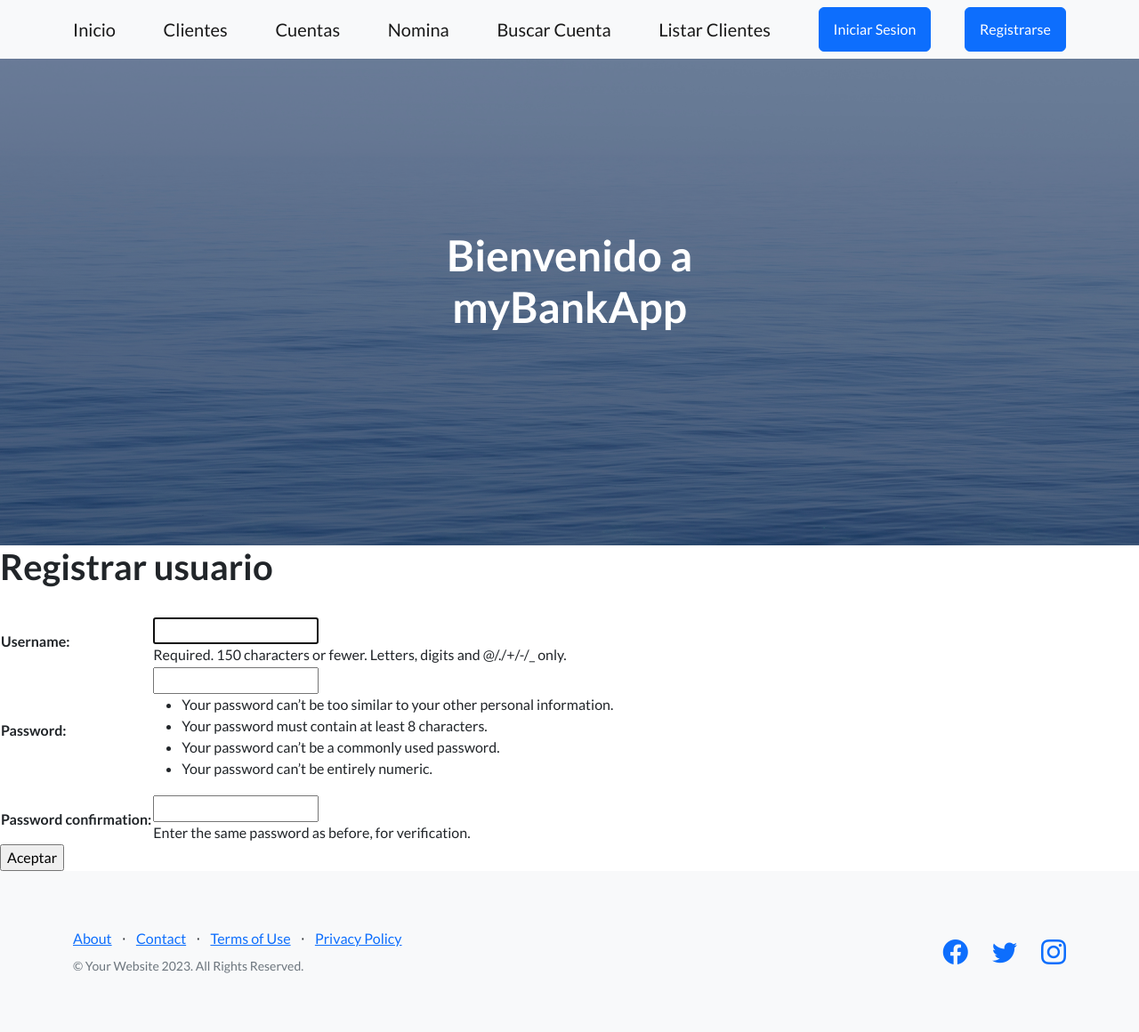
After one commit to nicolascalabro/myBank, a Django app: page /myBankApp/registrar/ in a window 1280 px wide. The commit adds this page. Shown: the whole page at 89% size. Run offline with Django 5.2, Linux system fonts and the light colour scheme; some libraries are stand-ins or nearby versions.

Commit message:
manejo de usuarios

```diff
--- a/src/myBank/myBank/settings.py
+++ b/src/myBank/myBank/settings.py
@@ -126,3 +126,5 @@ STATICFILES_DIRS = [
 # https://docs.djangoproject.com/en/5.0/ref/settings/#default-auto-field
 
 DEFAULT_AUTO_FIELD = 'django.db.models.BigAutoField'
+
+LOGIN_URL = "/myBankApp/login"
--- a/src/myBank/myBankApp/templates/base_template.html
+++ b/src/myBank/myBankApp/templates/base_template.html
@@ -26,7 +26,17 @@
                 <a class="navbar-brand" href= "{% url 'nomina' %}">Nomina</a>
                 <a class="navbar-brand" href= "{% url 'buscar_cuenta' %}">Buscar Cuenta</a>
                 <a class="navbar-brand" href= "{% url 'listar_clientes' %}">Listar Clientes</a>
-            <!--<a class="btn btn-primary" href="#signup">Iniciar Sesion</a>-->
+
+                {% if request.user.is_authenticated %}
+                <form action="{% url 'logout' %}" method="post">{% csrf_token %}
+                    <button class="btn btn-primary" href="{% url 'logout' %}">Cerrar Sesion</button>
+                </form>
+                <p>Usuario: {{request.user}}</p>
+                {% else %}
+                <a class="btn btn-primary" href="{% url 'login' %}">Iniciar Sesion</a>
+                <a class="btn btn-primary" href="{% url 'registrar' %}">Registrarse</a>
+                {% endif %}
+
             </div>
         </nav>
         <!-- Masthead-->
--- a/src/myBank/myBankApp/templates/index.html
+++ b/src/myBank/myBankApp/templates/index.html
@@ -2,4 +2,5 @@
 {% load static %}
 {% block contenidoCambiante %}
 <h1>Inicio</h1>
+{{mensaje}}
 {% endblock %}
--- a/src/myBank/myBankApp/templates/listar_clientes.html
+++ b/src/myBank/myBankApp/templates/listar_clientes.html
@@ -4,7 +4,7 @@
 
 <h1>Lista de clientes</h1>
 <br>
-{% for c in key_clientes %}
+{% for c in clientes %}
     <li>{{c}}</li>
         <button>
             <a href="{% url 'eliminar_cliente' c.apellido %}">Eliminar</a>
--- /dev/null
+++ b/src/myBank/myBankApp/templates/registrar.html
@@ -0,0 +1,14 @@
+{% extends "base_template.html" %}
+{% load static %}
+{% block contenidoCambiante %}
+
+<h1>Registrar usuario</h1>
+<br>
+<form action="{% url 'registrar' %}" method="post">{% csrf_token %}
+    <table>
+        {{userCreationForm.as_table}}
+    </table>
+    <input type="submit" value="Aceptar">
+</form>
+
+{% endblock %}
--- a/src/myBank/myBankApp/urls.py
+++ b/src/myBank/myBankApp/urls.py
@@ -1,4 +1,6 @@
 from django.urls import path
+from django.contrib.auth.views import LogoutView
+
 from myBankApp.views import (
     index,
     clientes,
@@ -8,6 +10,8 @@ from myBankApp.views import (
     listar_clientes,
     eliminar_cliente,
     editar_cliente,
+    login_request,
+    registrar,
  )
 
 urlpatterns = [
@@ -19,4 +23,7 @@ urlpatterns = [
     path("listar_clientes/", listar_clientes, name = "listar_clientes"),
     path("eliminar_cliente/<cliente_apellido>", eliminar_cliente, name = "eliminar_cliente"),
     path("editar_cliente/<cliente_apellido>", editar_cliente, name = "editar_cliente"),
+    path("login/", login_request, name = "login"),
+    path("registrar/", registrar, name = "registrar"),
+    path("logout/", LogoutView.as_view(template_name = "index.html"), name = "logout"),
 ]
--- a/src/myBank/myBankApp/views.py
+++ b/src/myBank/myBankApp/views.py
@@ -4,15 +4,15 @@ from django.http import HttpResponse
 
 from myBankApp.forms import ClienteFormulario, CuentaFormulario, NominaFormulario
 
-from django.views.generic import ListView
-from django.views.generic.detail import DetailView
-from django.views.generic.edit import CreateView, UpdateView, DeleteView
+from django.contrib.auth.forms import AuthenticationForm, UserCreationForm
+from django.contrib.auth import login, authenticate
+from django.contrib.auth.decorators import login_required
 
 def index(request):
     return render(request, "index.html")
 
+@login_required
 def clientes(request):
-
     if request.method == "POST":
         clienteFormulario = ClienteFormulario(request.POST)
         if clienteFormulario.is_valid():
@@ -76,20 +76,14 @@ def buscar_cuenta(request):
 #-------------------CRUD-------------------
 def listar_clientes(request):
     clientes = Cliente.objects.all()
-    contexto = {
-        "key_clientes": clientes,
-    }
-    return render(request, "listar_clientes.html", contexto)
+    return render(request, "listar_clientes.html", {"clientes": clientes})
 
 def eliminar_cliente(request, cliente_apellido):
     cliente = Cliente.objects.get(apellido = cliente_apellido)
     cliente.delete()
 
     clientes = Cliente.objects.all()
-    contexto = {
-        "key_clientes": clientes,
-    }
-    return render(request, "listar_clientes.html", contexto)
+    return render(request, "listar_clientes.html", {"clientes": clientes})
 
 def editar_cliente(request, cliente_apellido):
     cliente = Cliente.objects.get(apellido = cliente_apellido)
@@ -114,3 +108,39 @@ def editar_cliente(request, cliente_apellido):
         "email": cliente.email
         })
     return render(request, "editar_cliente.html", {"clienteFormulario": clienteFormulario, "cliente_apellido": cliente.apellido})
+
+#-------------------Manejo de usuarios-------------------
+def login_request(request):
+    if request.method == "POST":
+        authenticationForm = AuthenticationForm(request, data = request.POST)
+        if authenticationForm.is_valid():
+            data = authenticationForm.cleaned_data
+
+            usuario = data.get("username")
+            contraseña = data.get("password")
+
+            user = authenticate(username = usuario, password = contraseña)
+            if user is not None:
+                login(request, user)
+                return render(request, "index.html", {"mensaje": f"Bienvenido {usuario}"})
+            else:
+                return render(request, "index.html", {"mensaje": f"Usuario o contraseña invalidos"})
+        else:
+            return render(request, "index.html", {"mensaje": "Datos incorrectos"})
+    else:
+        authenticationForm = AuthenticationForm()
+    return render(request, "login.html", {"authenticationForm": authenticationForm})
+
+def registrar(request):
+    if request.method == "POST":
+        userCreationForm = UserCreationForm(request.POST)
+        if userCreationForm.is_valid():
+            data = userCreationForm.cleaned_data
+
+            usuario = data.get("username")
+
+            userCreationForm.save()
+            return render(request, "index.html", {"mensaje": f"Se ha creado el usuario {usuario}"})
+    else:
+        userCreationForm = UserCreationForm()
+    return render(request, "registrar.html", {"userCreationForm": userCreationForm})
```
Also changed, not shown: src/myBank/myBankApp/templates/login.html (added, +14 -0 lines).
